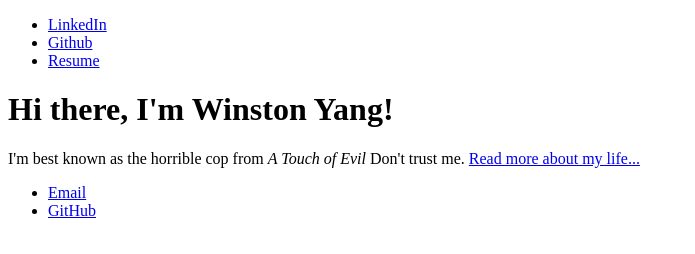
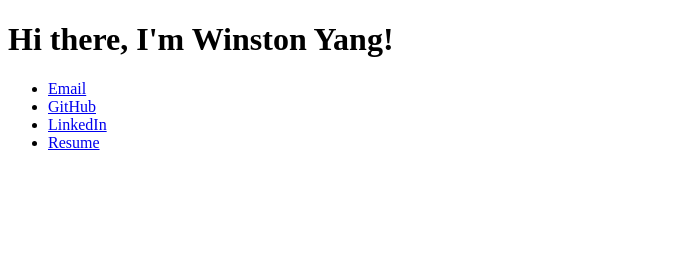
Before and after one commit to wyang737/wyang737.github.io, a plain HTML site: page index.html in a window 1280 px wide. Shown: the whole page, without its empty margins (0-695 px from the left). Drawn offline with Linux system fonts and the light colour scheme.

Commit message:
resume link

```diff
--- a/index.html
+++ b/index.html
@@ -4,23 +4,17 @@
 		<title>I'm Winston Yang</title>
 	</head>
 	<body>
-		<nav>
-    		<ul>
-        		<li><a href="/">LinkedIn</a></li>
-	        	<li><a href="/about">Github</a></li>
-        		<li><a href="/cv">Resume</a></li>
-    		</ul>
-		</nav>
 		<div class="container">
     		<div class="blurb">
         		<h1>Hi there, I'm Winston Yang!</h1>
-				<p>I'm best known as the horrible cop from <em>A Touch of Evil</em> Don't trust me. <a href="/about">Read more about my life...</a></p>
     		</div><!-- /.blurb -->
 		</div><!-- /.container -->
 		<footer>
     		<ul>
         		<li><a href="mailto:winston.yang737@gmail.com">Email</a></li>
         		<li><a href="https://github.com/wyang737">GitHub</a></li>
+        		<li><a href="www.linkedin.com/in/wyang737">LinkedIn</a></li>
+        		<li><a href="/resume">Resume</a></li>
 			</ul>
 		</footer>
 	</body>
```
Also changed, not shown: 1 other file.
